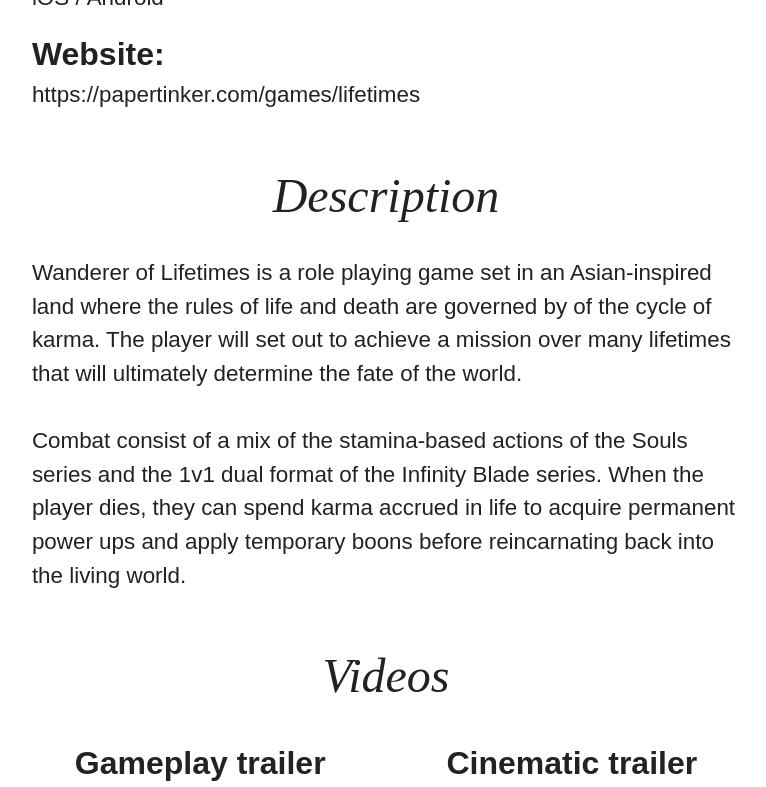
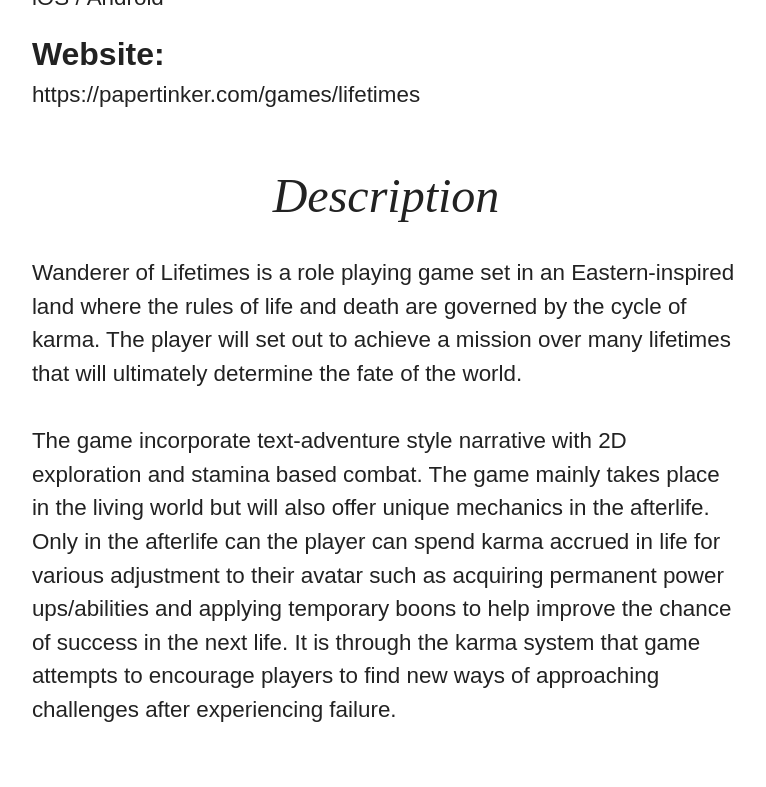
Before and after one commit to papertinker/PaperTinkerSite, a Jekyll site: the page built from games/lifetimes-press-kit.markdown, in a window 1280 px wide and 900 px high, scrolled down 909 px, cut to the strip 0-787 px from the top of the window. Shown: the whole strip, without its empty margins (254-1020 px from the left). Built offline with Jekyll 4.4.1, drawn with Linux system fonts in a browser that asks for light colours; nearby versions of some CDN libraries; our own code applies the rules of GitHub Pages for plain Markdown files.

Commit message:
Updated Lifetimes Press Kit

```diff
--- a/games/lifetimes-press-kit.markdown
+++ b/games/lifetimes-press-kit.markdown
@@ -52,8 +52,8 @@ ignoreTitle: true
 
 <div align="center" style="font-family:'volkhov',serif;font-style:italic;font-size:3em;font-weight:400;padding: 1em 0 0.5em 0;">Description</div>
 <div align="left" style="font-size:1.4em;padding: 0em 0 0em 0; font-weight: normal;">
-	Wanderer of Lifetimes is a role playing game set in an Asian-inspired land where the rules of life and death are governed by of the cycle of karma. The player will set out to achieve a mission over many lifetimes that will ultimately determine the fate of the world.<br><br>
-	Combat consist of a mix of the stamina-based actions of the Souls series and the 1v1 dual format of the Infinity Blade series. When the player dies, they can spend karma accrued in life to acquire permanent power ups and apply temporary boons before reincarnating back into the living world.
+	Wanderer of Lifetimes is a role playing game set in an Eastern-inspired land where the rules of life and death are governed by the cycle of karma. The player will set out to achieve a mission over many lifetimes that will ultimately determine the fate of the world.<br><br>
+	The game incorporate text-adventure style narrative with 2D exploration and stamina based combat. The game mainly takes place in the living world but will also offer unique mechanics in the afterlife. Only in the afterlife can the player can spend karma accrued in life for various adjustment to their avatar such as acquiring permanent power ups/abilities and applying temporary boons to help improve the chance of success in the next life. It is through the karma system that game attempts to encourage players to find new ways of approaching challenges after experiencing failure.
 </div>
 
 
```
